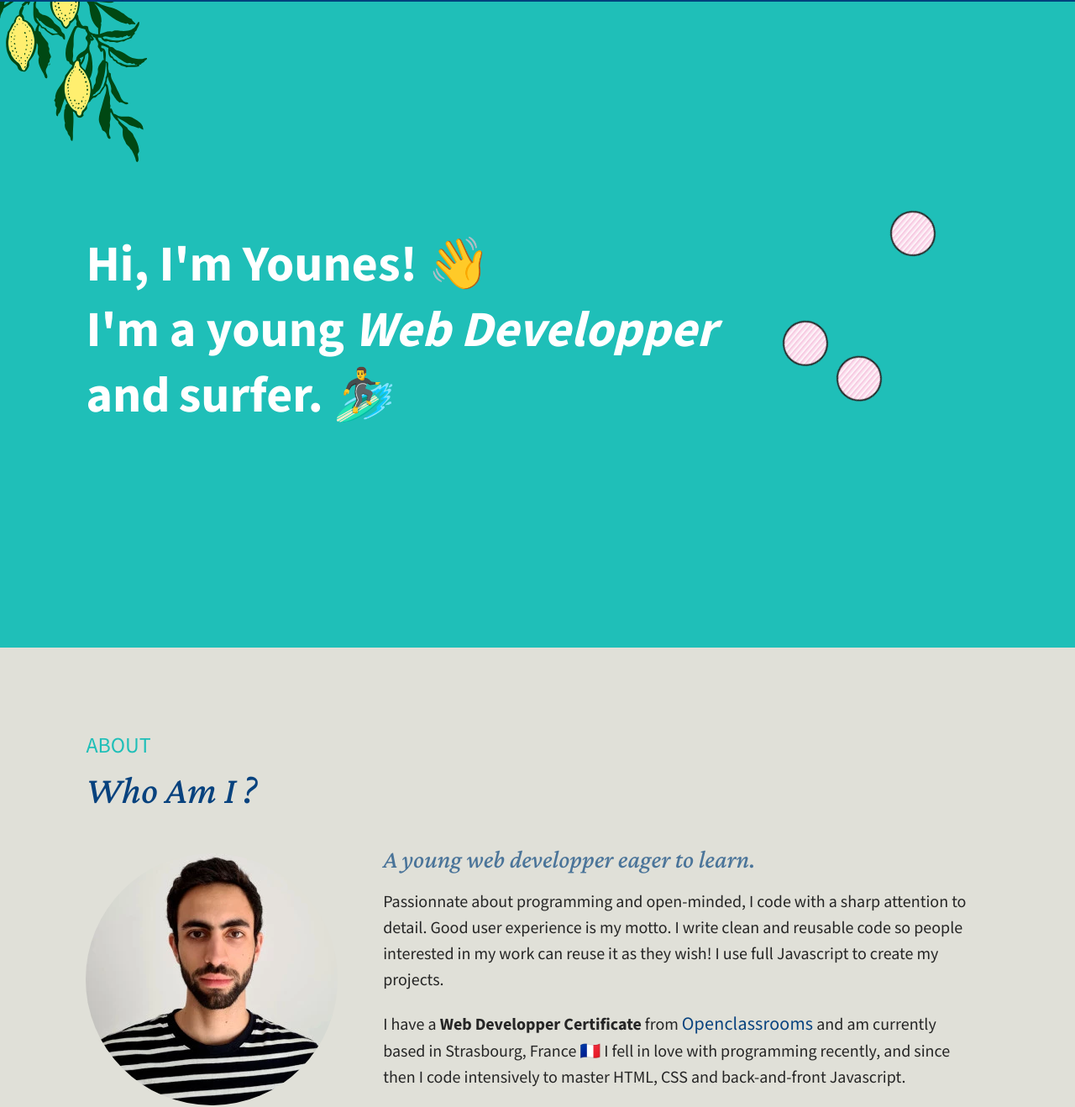
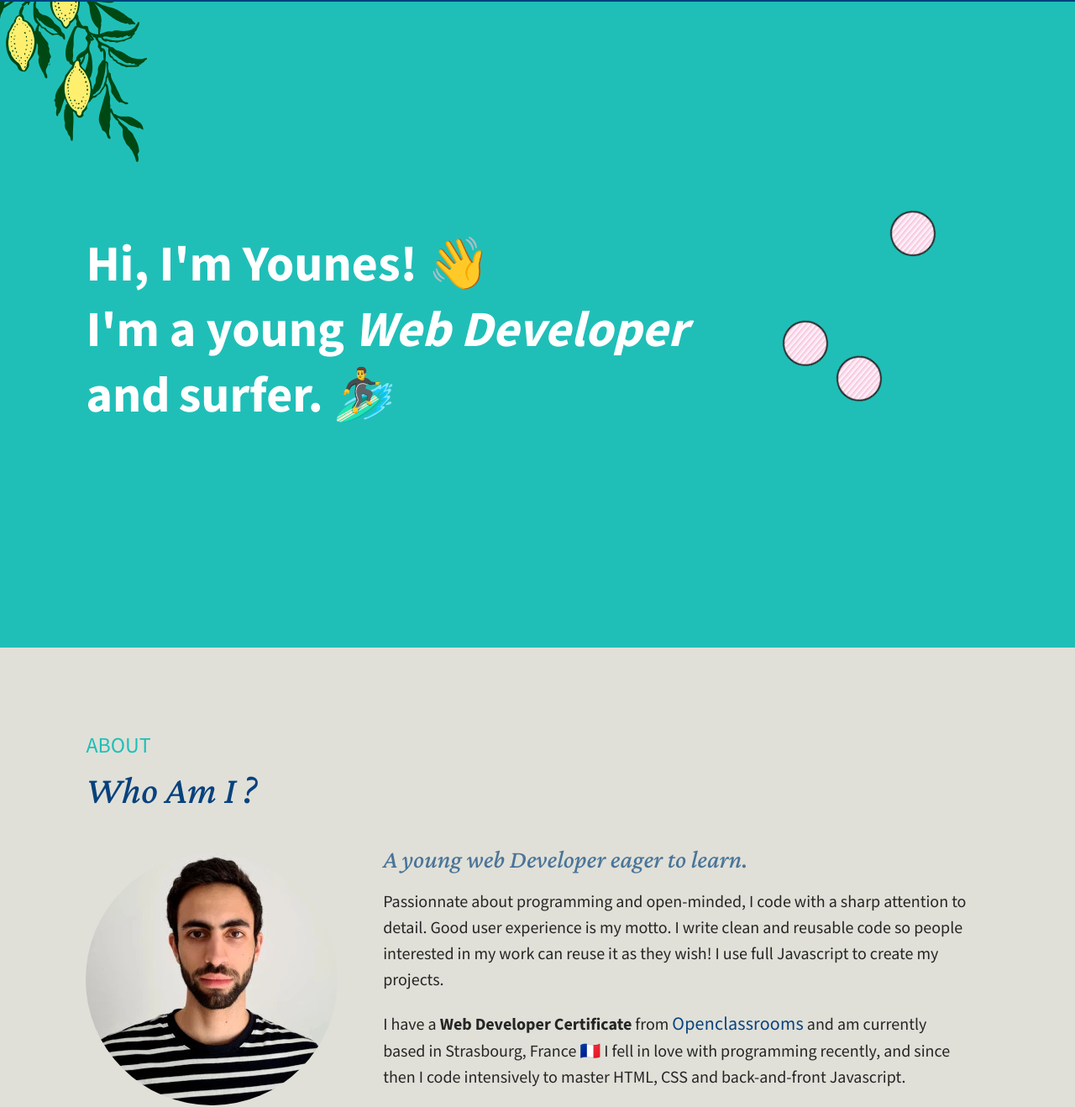
Before and after one commit to YPillon/portfolio, a website: page index.html in a window 1280 px wide. Shown: the part 78-1396 px from the top of the page at 84% size. Drawn offline with nearby package versions, Linux system fonts and the light colour scheme.

Commit message:
Correction 'Developer'.

```diff
--- a/assets/sass/layouts/_layouts.scss
+++ b/assets/sass/layouts/_layouts.scss
@@ -21,7 +21,7 @@ header.home {
     padding: 80px 0 0;
   }
   & h1 {
-    max-width: 860px;
+    max-width: 825px;
     & span {
       display: inline-block;
       &:first-child {
--- a/index.html
+++ b/index.html
@@ -23,7 +23,7 @@
     <link rel="stylesheet" href="https://use.fontawesome.com/releases/v5.15.4/css/all.css" media="print"
         onload="this.media='all'" integrity="sha384-DyZ88mC6Up2uqS4h/KRgHuoeGwBcD4Ng9SiP4dIRy0EXTlnuz47vAwmeGwVChigm"
         crossorigin="anonymous">
-    <title>Younes Pillon | Web Developper</title>
+    <title>Younes Pillon | Web Developer</title>
     <link rel="icon" type="image/x-icon" href="./assets/images/favicon.ico">
 </head>
 
@@ -57,7 +57,7 @@
             <h1>
                 <span>Hi, I'm Younes! 👋</span>
                 I'm a young
-                <span class="title">Web Developper</span>
+                <span class="title">Web Developer</span>
                 and
                 <div class="slidingVertical">
                     <span>polyglot. 🇫🇷🇬🇧🇩🇪🇪🇸🇩🇿</span>
@@ -94,12 +94,12 @@
                             alt="Profile photo of Younes Pillon">
                     </div>
                     <div class="container-text">
-                        <h4>A young web developper eager to learn.</h4>
+                        <h4>A young web Developer eager to learn.</h4>
                         <p>Passionnate about programming and open-minded, I code with a sharp attention to detail.
                             Good user experience is my motto. I write clean and reusable code so people interested
                             in my work can reuse it as they wish! I use full Javascript to create my projects.</p>
 
-                        <p>I have a <span class="bold">Web Developper Certificate</span> from <a
+                        <p>I have a <span class="bold">Web Developer Certificate</span> from <a
                                 href="https://openclassrooms.com/" target="_blank" rel="noopener"
                                 aria-label="Open link to Openclassrooms homepage.">Openclassrooms</a> and am
                             currently based in
```
Also changed, not shown: assets/css/style.css.
